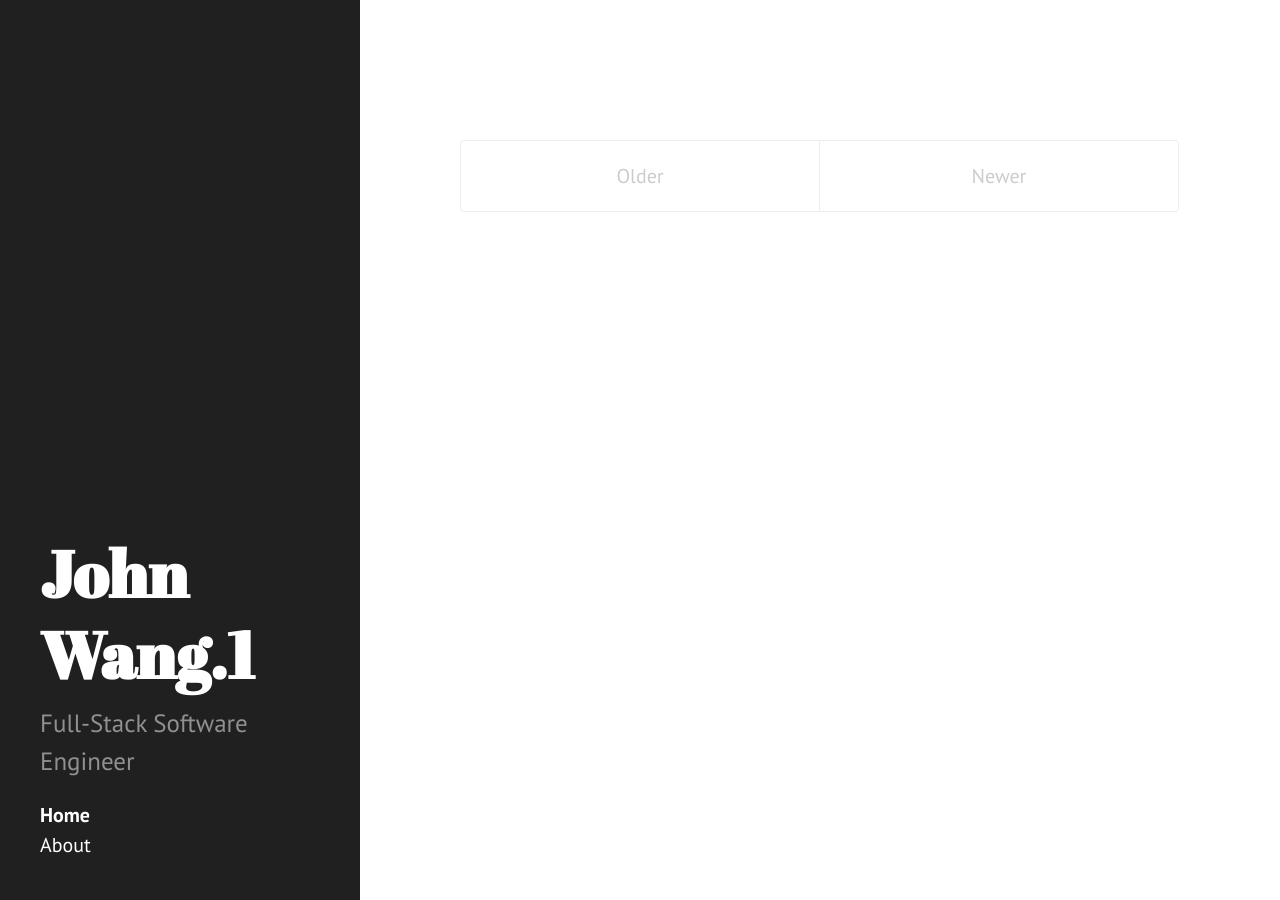
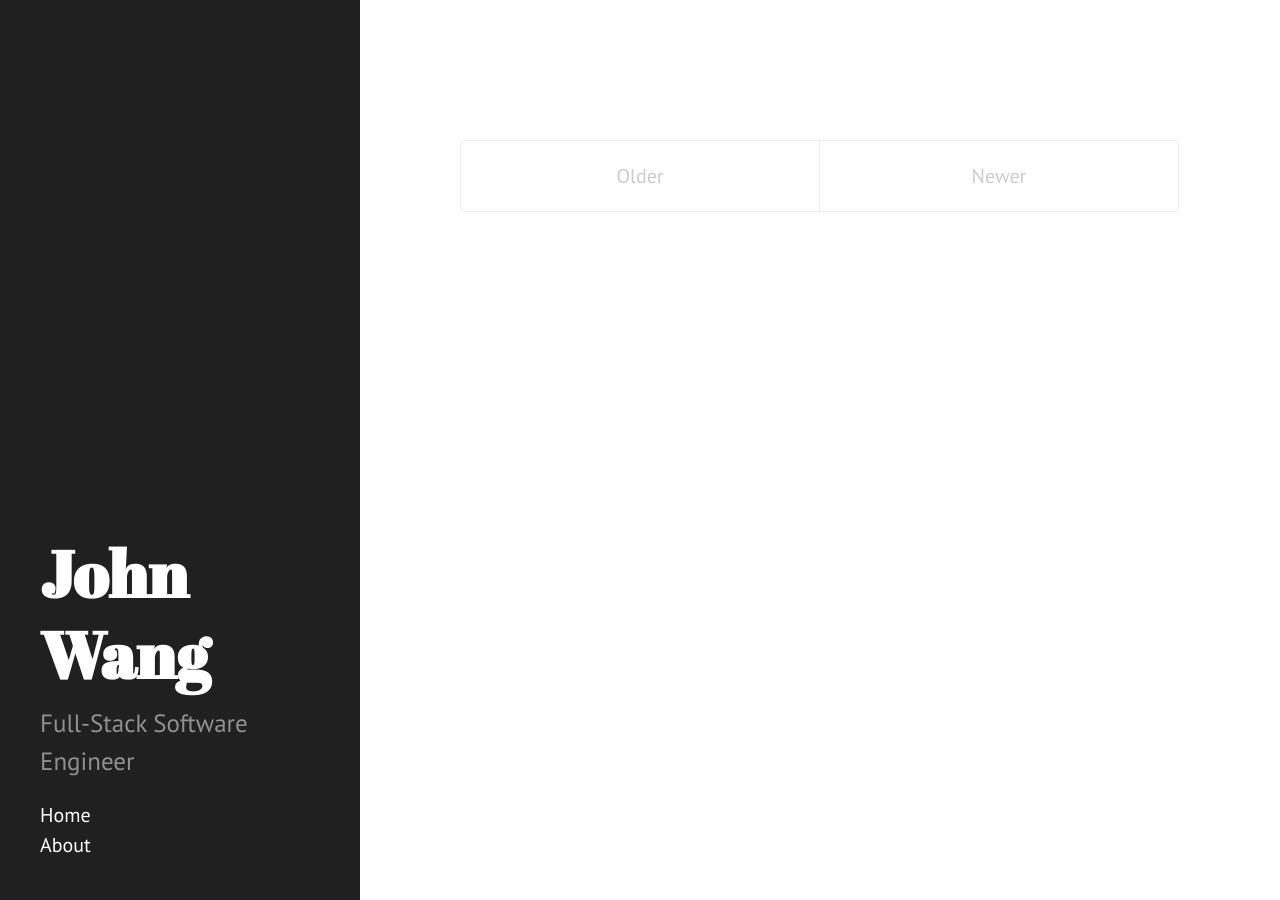
Before and after one commit to johnw424/blog, a Jekyll site: the page built from index.html, in a window 1280 px wide. Built offline with Jekyll 4.4.1, drawn with Linux system fonts in a browser that asks for light colours; Markdown is read by kramdown in place of the engine named in the settings; the list of posts is cut into pages by our own code.

Commit message:
Update yml file

```diff
--- a/_config.yml
+++ b/_config.yml
@@ -6,11 +6,11 @@ pygments:         true
 permalink:        pretty
 
 # Setup
-title:            John Wang.1
+title:            John Wang
 tagline:          'Full-Stack Software Engineer'
 description:      'Full-Stack Software Engineer'
 url:              http://johnw424.github.io/blog/
-baseurl:          /
+baseurl:          http://johnw424.github.io/blog/
 
 author:
   name:           'John Wang'
```
